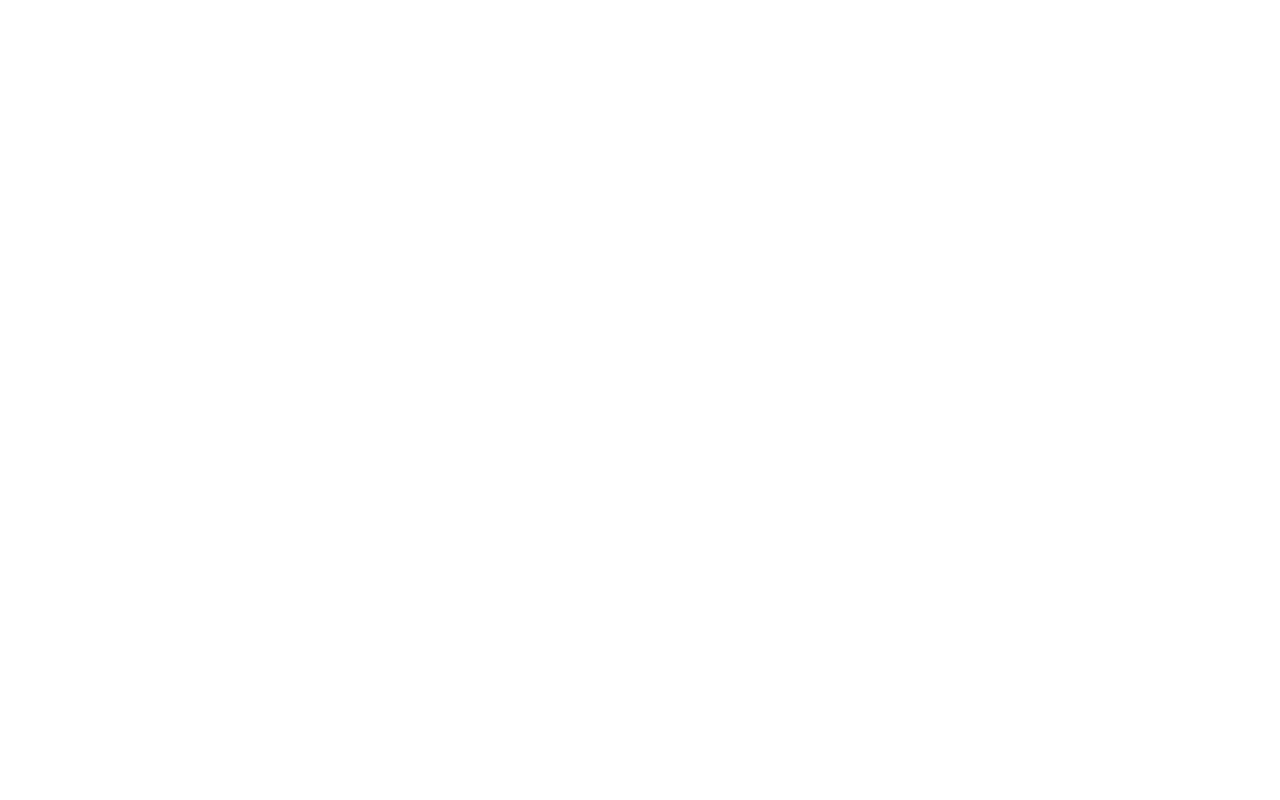
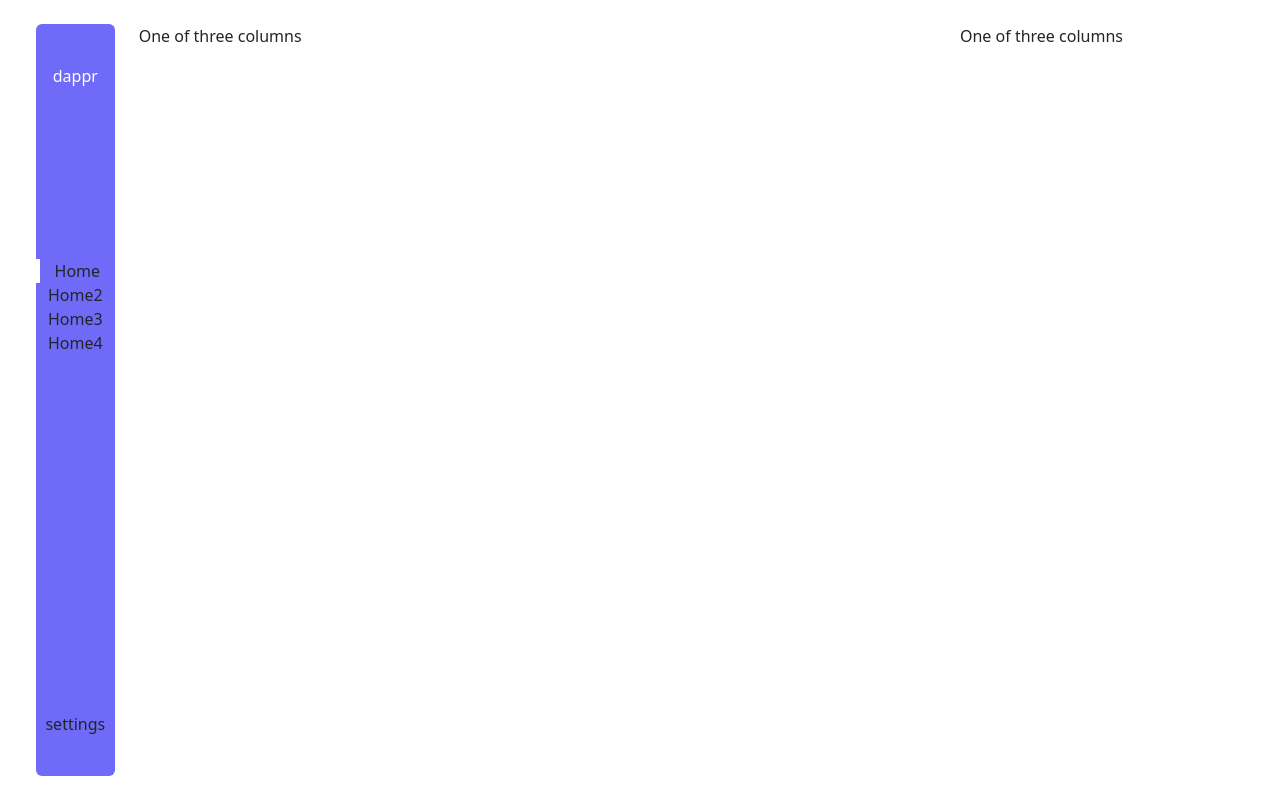
Before and after one commit to seliind/ryse-task, a plain HTML site: page index.html in a window 1280 px wide. Drawn offline with nearby package versions, Linux system fonts and the light colour scheme.

Commit message:
navbar main structure

```diff
--- a/index.html
+++ b/index.html
@@ -11,11 +11,34 @@
     <title>Ryse Frontpage</title>
 </head>
 
-<body>
+<body class="p-4 d-flex flex vh-100">
+    <div class="container-fluid">
+        <div class="row h-100">
+            <div class="col-1 h-100">
+                <div class="navbar--ryse ">
+                    <span class="text-white">dappr</span>
+                    <ul class="navbar-list--ryse">
+                        <li class="nav-item--ryse active">Home</li>
+                        <li class="nav-item--ryse">Home2</li>
+                        <li class="nav-item--ryse">Home3</li>
+                        <li class="nav-item--ryse">Home4</li>
+                    </ul>
+                    <span></span>
+                    <span>settings</span>
+                </div>
+            </div>
+            <div class="col-8">
+                One of three columns
+            </div>
+            <div class="col-3">
+                One of three columns
+            </div>
+        </div>
+    </div>
     <script src="https://cdn.jsdelivr.net/npm/bootstrap@5.2.2/dist/js/bootstrap.bundle.min.js"
         integrity="sha384-OERcA2EqjJCMA+/3y+gxIOqMEjwtxJY7qPCqsdltbNJuaOe923+mo//f6V8Qbsw3"
         crossorigin="anonymous"></script>
-        <script src="scripts/main.js"></script>
+    <script src="scripts/main.js"></script>
 </body>
 
 </html>
--- a/styles/main.css
+++ b/styles/main.css
@@ -0,0 +1,30 @@
+* {
+    box-sizing: border-box;
+    padding: 0;
+    margin: 0;
+}
+.navbar--ryse {
+    height: 100%;
+    border-radius: 6px;
+    padding: 40px 0px;
+    background-color: #6F6AF8;
+    display: flex;
+    flex-direction: column;
+    align-items: center;
+    text-align: center;
+    justify-content: space-between;
+}
+
+.navbar-list--ryse{
+    list-style: none;
+    width: 100%;
+    padding: 0;
+}
+
+.nav-item--ryse {
+    width: 100%;
+}
+
+.active {
+    border-left: 4px solid white;
+}
```
